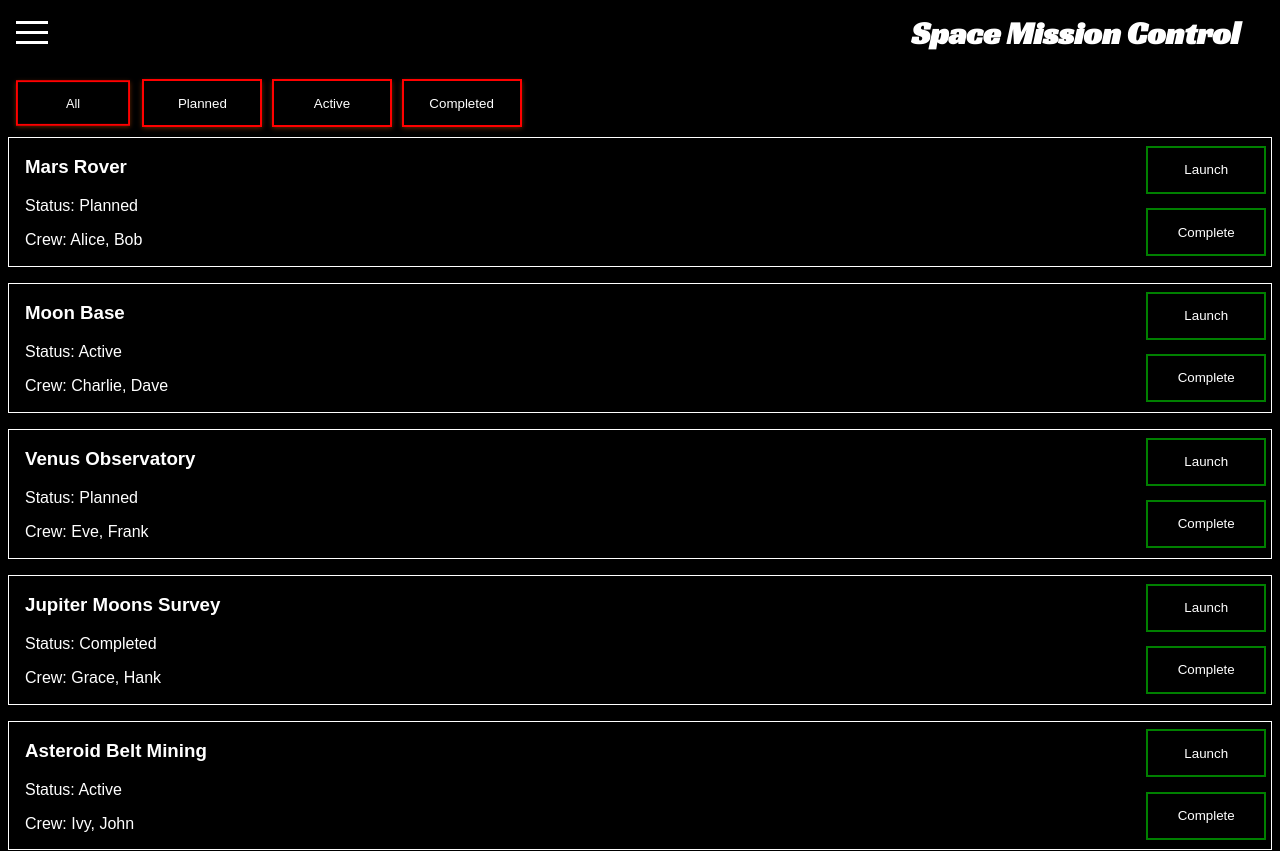
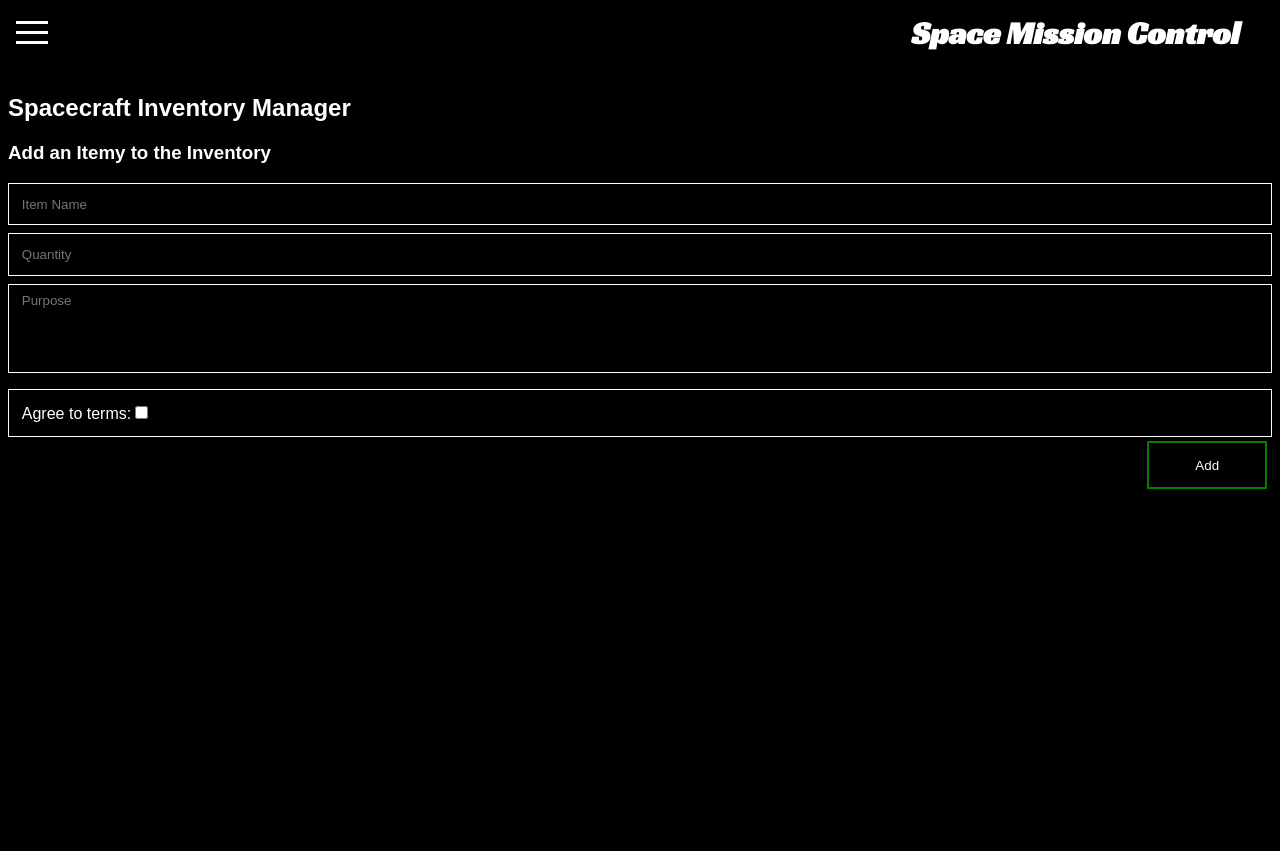
Before and after one commit to brandonholderman/Springboard, a React (Vite) app in the folder React/Component_Design/space-mission-control/: page /inventory in a window 1280 px wide. Shown: the top 851 px of the page. After the commit the page ends 800 px from the top, so only its background shows below. Built offline with nearby package versions, Linux system fonts and the light colour scheme; a web font is replaced by a local one.

Commit message:
inventory page created and styled. adding logic to append each entry when added

```diff
--- a/React/Component_Design/space-mission-control/package.json
+++ b/React/Component_Design/space-mission-control/package.json
@@ -12,7 +12,8 @@
   "dependencies": {
     "hamburger-react": "^2.5.2",
     "react": "^18.2.0",
-    "react-dom": "^18.2.0"
+    "react-dom": "^18.2.0",
+    "react-router-dom": "^7.18.3"
   },
   "devDependencies": {
     "@types/react": "^18.2.64",
--- a/React/Component_Design/space-mission-control/src/App.jsx
+++ b/React/Component_Design/space-mission-control/src/App.jsx
@@ -1,7 +1,7 @@
-import { useState } from "react";
+import { BrowserRouter, Routes, Route } from "react-router-dom";
 import MissionControl from "./MissionControl";
+import Inventory from "./Inventory.jsx";
 import NavMenu from "./NavMenu";
-
 
 function App () {
 	const INITIAL_MISSIONS = [
@@ -25,7 +25,12 @@ function App () {
 					<h1 className="title">Space Mission Control</h1>
 				</div>
 			</header>
-			<MissionControl missions={INITIAL_MISSIONS} />
+			<BrowserRouter>
+				<Routes>
+					<Route path="/" element={<MissionControl missions={INITIAL_MISSIONS} />} />
+					<Route path="inventory" element={<Inventory />} />
+				</Routes>
+			</BrowserRouter>
 		</>
 	);
 }
--- /dev/null
+++ b/React/Component_Design/space-mission-control/src/Inventory.css
@@ -0,0 +1,36 @@
+.inventory-form {
+    display: flex;
+    flex-direction: column;
+}
+
+.add-button {
+    display: flex;
+    justify-content: end;
+}
+
+.item-input {
+    border: 0.1rem solid white;
+    background-color: black;
+    color: white;
+    margin-bottom: 0.5rem;
+    padding: 0.8rem;
+}
+
+.item-purpose {
+    border: 0.1rem solid white;
+    background-color: black;
+    color: white;
+    padding-bottom: 4rem;
+    padding-top: 0.5rem;
+    padding-left: 0.8rem;
+}
+
+.item-purpose::placeholder {
+    margin-top: 0.5rem;
+}
+
+.checkbox-container {
+    margin-top: 1rem;
+    border: 0.1rem solid white;
+    padding: 0.8rem;
+}
--- /dev/null
+++ b/React/Component_Design/space-mission-control/src/Inventory.jsx
@@ -0,0 +1,41 @@
+import { useState } from 'react'
+import './Inventory.css'
+import InventoryCard from './InventoryCard';
+
+function Inventory() {
+
+    const [inventoryItem, setInventoryItem] = useState([])
+
+    function addInventoryItem() {
+
+    }
+
+    return (
+        <div>
+            <h2>Spacecraft Inventory Manager</h2>
+            <h3>Add an Itemy to the Inventory</h3>
+            <div className='form-container'>
+                <form className='inventory-form'>
+                {/* <label for="item-name">Item Name:</label> */}
+                    <input className="item-input" placeholder='Item Name' />
+                    <input className="item-input" placeholder='Quantity'/>
+                    <input className="item-purpose" type='textarea' placeholder='Purpose'/>
+                    <div className='checkbox-container'>
+                        <label for="item-requirement">Agree to terms:</label>
+                            <input name="item-requirement" type='checkbox' required/>
+                    </div>
+                    <div className='add-button'>
+                        <button className='action-button' onClick={() => addInventoryItem(id, name, quantity, purpose)}>Add</button>
+                    </div>
+                </form>
+            </div>
+            <div>
+                {inventoryItem.map((item, index) => (
+                    <InventoryCard id={index} name={item.name} quantity={item.quantity} purpose={item.purpose}/>
+                ))}
+            </div>
+        </div>
+    );
+}
+
+export default Inventory;
--- /dev/null
+++ b/React/Component_Design/space-mission-control/src/InventoryCard.css
@@ -0,0 +1,27 @@
+.form-container {
+    display: flex;
+    flex-direction: column;
+}
+
+.inventory-card {
+    display: flex;
+    border: 0.1rem solid white;
+    margin-bottom: 1rem;
+    padding-left: 1rem;
+}
+
+.delete-button {
+    background-color: black;
+    color: white;
+    width: 7.5rem;
+    height: 3rem;
+    border: 0.15rem solid green;
+    margin: 0.3rem;
+    margin-bottom: 0.6rem;
+    padding: 6px 16px;
+}
+
+.delete-button:hover {
+    transform: scale(1.05);
+    box-shadow: 0 6px 14px rgba(45, 168, 65, 0.55);
+}
--- /dev/null
+++ b/React/Component_Design/space-mission-control/src/InventoryCard.jsx
@@ -0,0 +1,23 @@
+import './InventoryCard.css'
+
+function InventoryCard({ id, name, quantity, purpose }) {
+
+    // function deleteItem(itemId) {
+    //     itemId === id ?
+    // }
+
+    return (
+        <div className='inventory-card'>
+            <div className='inventory-info'>
+                <h3>{name}</h3>
+                <p>Quantity: {quantity}</p>
+                <p>Purpose: {purpose}</p>
+            </div>
+            <div className='action-container'>
+                <button className='delete-button' onClick={() => deleteItem(id)}>Delete</button>
+            </div>
+        </div>
+    )
+}
+
+export default InventoryCard;
--- a/React/Component_Design/space-mission-control/src/MissionAction.jsx
+++ b/React/Component_Design/space-mission-control/src/MissionAction.jsx
@@ -1,4 +1,3 @@
-import { useState } from 'react'
 import './MissionAction.css'
 
 function MissionAction({ id, updateStatus }) {
```
Also changed, not shown: React/Component_Design/space-mission-control/src/main.jsx (+3 -5 lines), 1 other file (tests, documents, lock files or other folders).
